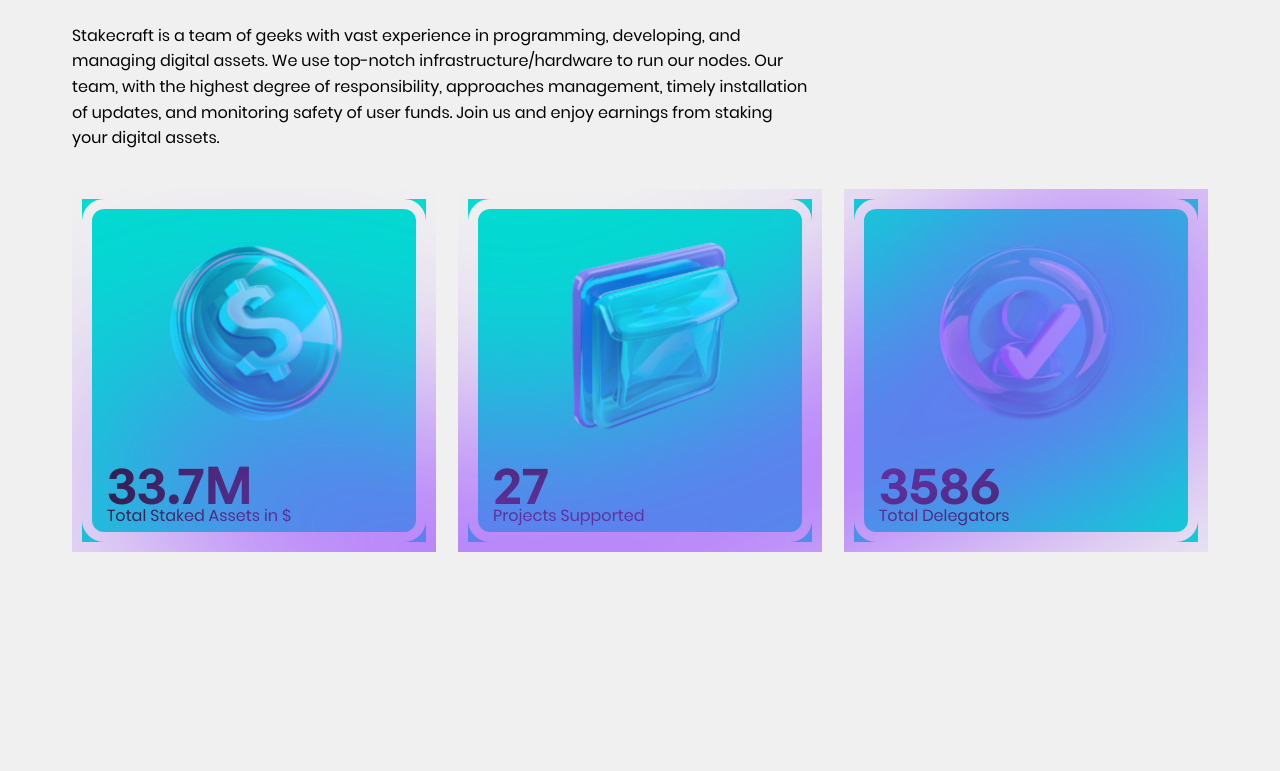
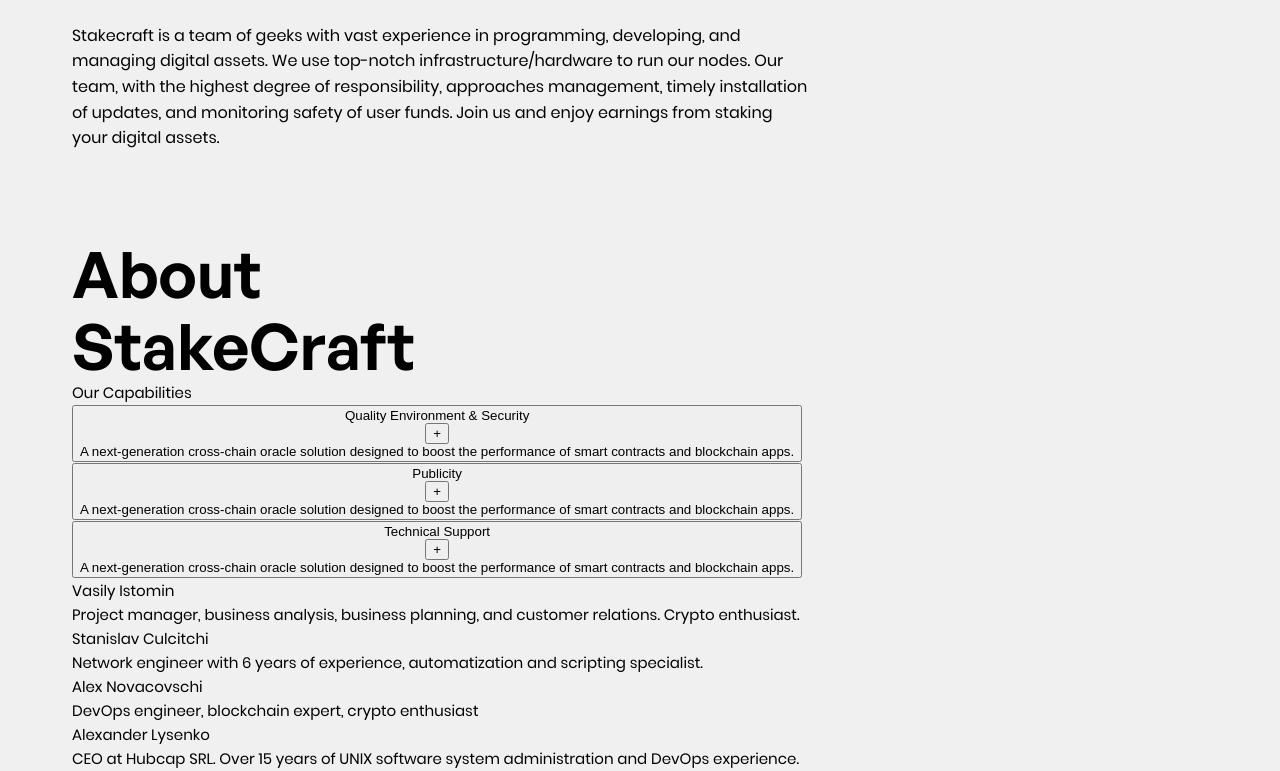
Before and after one commit to Stakecraft/stakecraft.com-development, a Vue app in the folder stakecraftFE/: page / in a window 1280 px wide. Shown: the part 3854-4625 px from the top of the page. Before the commit the page ends 4492 px from the top, so only its background shows below. Built offline with nearby package versions, Linux system fonts and the light colour scheme.

Commit message:
Added About page

```diff
--- /dev/null
+++ b/stakecraftFE/src/components/About.vue
@@ -0,0 +1,107 @@
+<template>
+  <div class="mainAreas">
+    <div class="about">
+      <div class="title">
+        <div class="titleHeader">About</div>
+        <div class="titleHeader">StakeCraft</div>
+      </div>
+      <div class="ourCapabilities">
+        <div class="title">Our Capabilities</div>
+        <button
+          class="capabilitiesWrapper"
+          @click="openDescription(index)"
+          :class="{ withHeight: showDescription[index] }"
+        >
+          <div class="capabilityTitle">Quality Environment & Security</div>
+          <button class="add" :class="{ around: showDescription[index] }">+</button>
+          <div class="capabilityDescription">
+            A next-generation cross-chain oracle solution designed to boost the performance of smart
+            contracts and blockchain apps.
+          </div>
+        </button>
+
+        <button
+          class="capabilitiesWrapper"
+          @click="openDescription(index)"
+          :class="{ withHeight: showDescription[index] }"
+        >
+          <div class="capabilityTitle">Publicity</div>
+          <button class="add" :class="{ around: showDescription[index] }">+</button>
+          <div class="capabilityDescription">
+            A next-generation cross-chain oracle solution designed to boost the performance of smart
+            contracts and blockchain apps.
+          </div>
+        </button>
+
+        <button
+          class="capabilitiesWrapper"
+          @click="openDescription(index)"
+          :class="{ withHeight: showDescription[index] }"
+        >
+          <div class="capabilityTitle">Technical Support</div>
+          <button class="add" :class="{ around: showDescription[index] }">+</button>
+          <div class="capabilityDescription">
+            A next-generation cross-chain oracle solution designed to boost the performance of smart
+            contracts and blockchain apps.
+          </div>
+        </button>
+      </div>
+    </div>
+    <div class="team">
+      <div class="teamRow1">
+        <div class="member1">
+          <div class="memberTitle">Vasily Istomin</div>
+          <div class="memberDescription">
+            Project manager, business analysis, business planning, and customer relations. Crypto
+            enthusiast.
+          </div>
+        </div>
+        <div class="member2">
+          <div class="memberTitle">Stanislav Culcitchi</div>
+          <div class="memberDescription">
+            Network engineer with 6 years of experience, automatization and scripting specialist.
+          </div>
+        </div>
+      </div>
+      <div class="teamRow2">
+        <div class="member1">
+          <div class="memberTitle">Alex Novacovschi</div>
+          <div class="memberDescription">DevOps engineer, blockchain expert, crypto enthusiast</div>
+        </div>
+        <div class="member2">
+          <div class="memberTitle">Alexander Lysenko</div>
+          <div class="memberDescription">
+            CEO at Hubcap SRL. Over 15 years of UNIX software system administration and DevOps
+            experience.
+          </div>
+        </div>
+      </div>
+    </div>
+  </div>
+</template>
+
+<script>
+import { ref } from 'vue'
+export default {
+  setup() {
+    const showDescription = ref([])
+
+    const openDescription = (index) => {
+      if (!showDescription.value[index]) {
+        showDescription.value[index] = true
+      } else {
+        showDescription.value[index] = !showDescription.value[index]
+      }
+    }
+
+    return { showDescription, openDescription }
+  }
+}
+</script>
+
+<style scoped>
+.titleHeader {
+  margin-bottom: 0;
+  line-height: 72px;
+}
+</style>
--- a/stakecraftFE/src/components/Whychooseus.vue
+++ b/stakecraftFE/src/components/Whychooseus.vue
@@ -6,22 +6,6 @@
       digital assets. We use top-notch infrastructure/hardware to run our nodes. Our team, with the
       highest degree of responsibility, approaches management, timely installation of updates, and
       monitoring safety of user funds. Join us and enjoy earnings from staking your digital assets.
-    </div>
-    <div class="statsArea">
-      <div v-for="stat in stats" class="statWrapper" :key="stat.title">
-        <div class="statsCover" />
-        <div class="statsImg">
-          <img :src="stat.image" :alt="stat.title" />
-        </div>
-        <div class="statsDetails">
-          <div class="statsNumber">
-            {{ stat.number }}
-          </div>
-          <div class="statsDescription">
-            {{ stat.title }}
-          </div>
-        </div>
-      </div>
     </div>
   </div>
 </template>
@@ -84,74 +68,26 @@
   justify-content: space-between;
   margin-top: 38px;
   justify-content: center;
-  position: relative;
-  overflow: hidden;
-  background: url('../assets/stats_img.svg');
   z-index: 4;
-}
-
-.statsArea:after {
-  content: '';
-  top: 0;
-  right: 0;
-  position: absolute;
-  background: url('../assets/moving_vector.svg') center no-repeat;
-  background-size: cover;
-  /*animation: rotate 100s infinite linear;*/
-  width: 100%;
-  height: 100%;
-  z-index: 3;
+  justify-content: space-around;
 }
 
 .statWrapper {
   flex-grow: 1;
+  max-width: 410px;
+  max-height: 390px;
   display: flex;
   flex-direction: column;
   padding: 24px 0;
   justify-content: space-between;
   background: transparent;
   position: relative;
-  margin-left: 22px;
   border-radius: 22px;
+  background: #00dcd2;
 }
 
 .statWrapper:first-child {
   margin-left: 0;
-}
-
-.statWrapper:after {
-  content: '';
-  z-index: 100;
-  background: var(--van-background);
-  width: 22px;
-  height: 100%;
-  position: absolute;
-  top: 0;
-  right: -22px;
-}
-
-.statsCover {
-  top: 0;
-  right: 0px;
-  width: 100%;
-  height: 100%;
-  position: absolute;
-  border: 10px solid var(--van-background); /* Outer square border */
-  display: flex;
-  align-items: center;
-  justify-content: center;
-}
-
-.statsCover:after {
-  content: '';
-  top: 0;
-  right: 0px;
-  width: 100%;
-  height: 100%;
-  background-color: rgba(255, 255, 255, 0); /* Transparent background */
-  border-radius: 22px;
-  overflow: hidden;
-  border: 10px solid var(--van-background);
 }
 
 /*.statWrapper:before {
@@ -216,5 +152,6 @@
   font-weight: 400;
   color: #111217;
   line-height: 24px;
+  margin-top: 6px;
 }
 </style>
--- a/stakecraftFE/src/views/HomeView.vue
+++ b/stakecraftFE/src/views/HomeView.vue
@@ -20,6 +20,7 @@
     <Mainnet />
     <Testnet />
     <Whychooseus />
+    <About />
   </div>
 </template>
 
@@ -27,9 +28,10 @@
 import Mainnet from '../components/Mainnet.vue'
 import Testnet from '../components/Testnet.vue'
 import Whychooseus from '../components/Whychooseus.vue'
+import About from '../components/About.vue'
 
 export default {
-  components: { Mainnet, Testnet, Whychooseus },
+  components: { Mainnet, Testnet, Whychooseus, About },
   setup() {}
 }
 </script>
```
